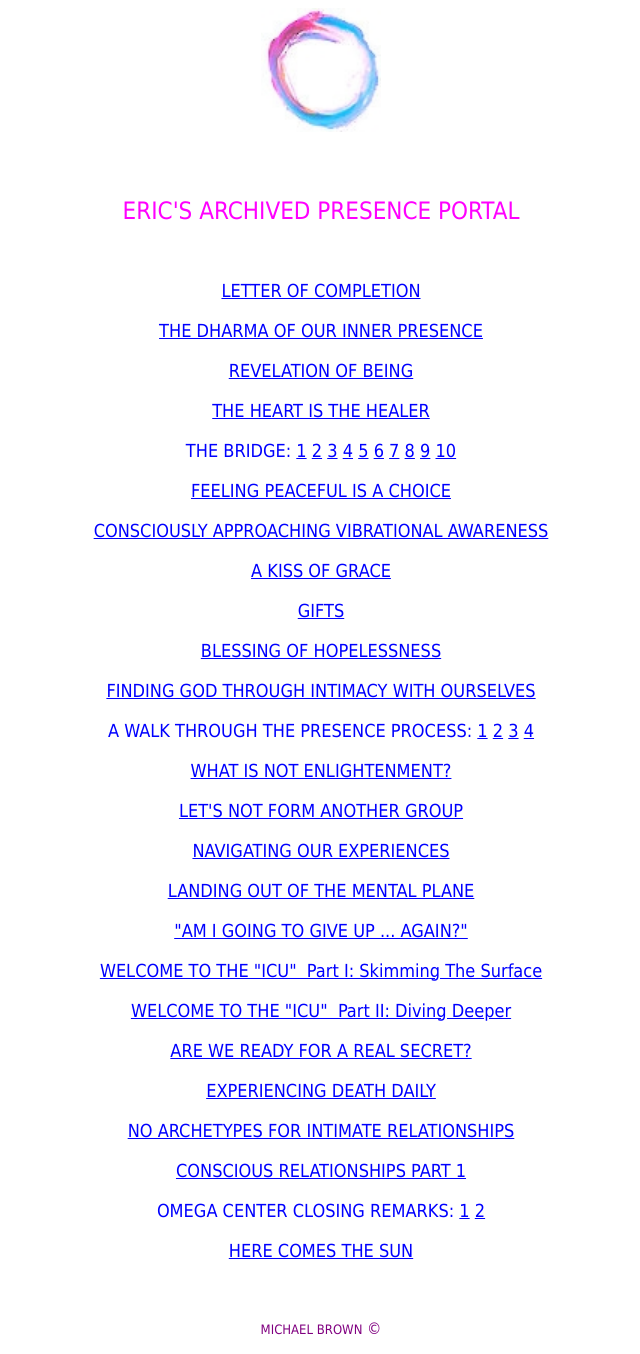
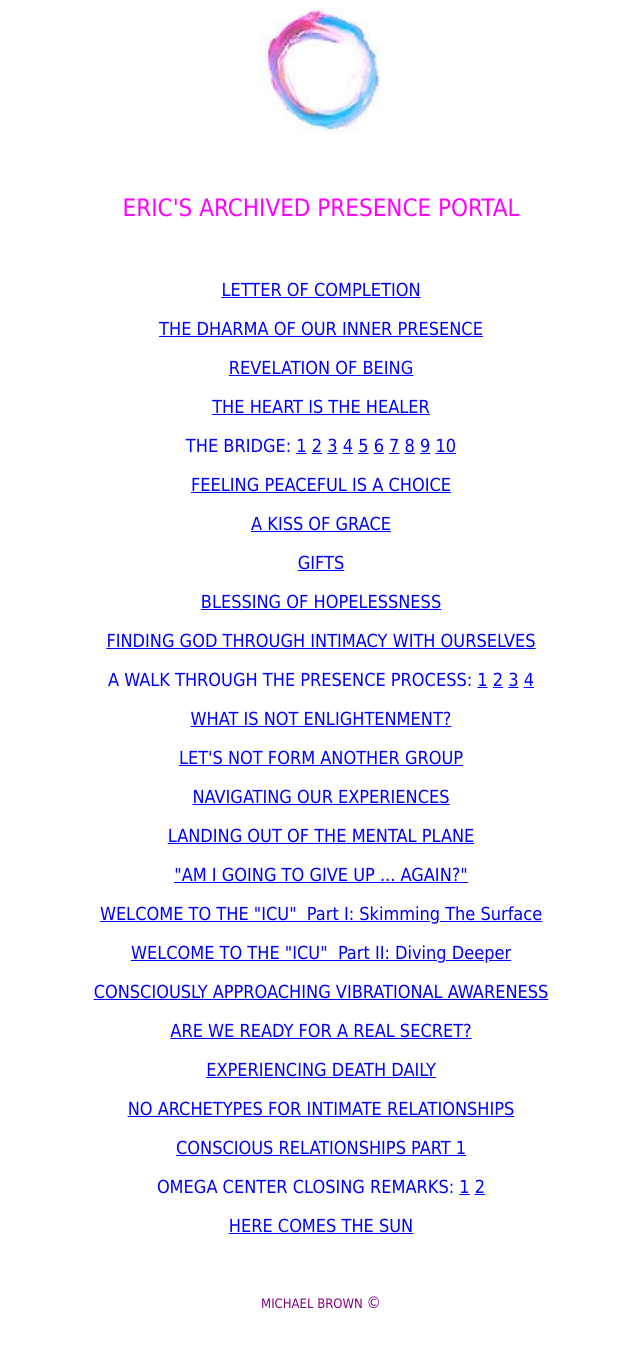
Before and after one commit to eblincow/homepage, a Django app: template blinc/blinc/templates/pp/index.html in a window 1280 px wide. Shown: the whole page, without its empty margins (319-959 px from the left). After the commit the page ends 1309 px from the top, so only its background shows below. Run offline with Django 3.2, Linux system fonts and the light colour scheme; the template is opened without the code that fills it, so the values that code supplies are empty.

Commit message:
Cleaned up index.html code

```diff
--- a/blinc/blinc/templates/pp/index.html
+++ b/blinc/blinc/templates/pp/index.html
@@ -4,151 +4,166 @@
 <!-- created by Eric Blincow, 09/15 -->
 
 <!-- saved from url=(0096)articles_letters.htm -->
-<html><head><meta http-equiv="Content-Type" content="text/html; charset=UTF-8">
+<html>
+<head>
+    <meta http-equiv="Content-Type" content="text/html; charset=UTF-8">
 </head>
+
 <body>
-
-
-
 <style>
     a {
         color: #0000FF;
     }
+
+    p {
+        text-align: center;
+        font-size: 13.5pt;
+    }
+
+    body {
+        font-family: Tahoma, serif;
+        color: blue;
+    }
 </style>
 
-<p class="MsoNormal" align="center" style="text-align:center;line-height:150%">
+<p>
+    <img border="0" src="{% static 'logo_for_header.jpg' %}" width="120" height="124" style="margin-bottom: 3.5%;"></p>
 
-<font face="Tahoma" size="6" color="#0000ff">
-<img border="0" src="{%  static 'logo_for_header.jpg' %}" width="120" height="124" style="margin-bottom: 4%;"></font> </p>
+<p><span style="font-size: 18pt; color: #FF00FF;">ERIC'S ARCHIVED PRESENCE PORTAL</span></p>
 
-<p class="MsoNormal" align="center" style="text-align:center;line-height:150%"><font face="Tahoma" color="#FF00FF" size="5"><span style="text-transform: uppercase">ERIC'S ARCHIVED PRESENCE PORTAL</span></font></p>
-
-<p class="MsoNormal" align="center" style="text-align:center;line-height:150%">&nbsp;</p>
+<p>&nbsp;</p>
 
 
-<div align="center">
-  <p style="line-height: 150%">
-  <span lang="ZH-TW"><font face="Tahoma" color="#0000FF" size="4"><a href="{% static 'pp/letter_of_completion.html' %}">LETTER OF COMPLETION</a></font></span>
-</p></div>
+<p>
+    <a href="{% static 'pp/letter_of_completion.html' %}">LETTER OF COMPLETION</a>
+</p>
 
-<p class="MsoNormal" align="center" style="line-height: 150%"><a href="{% static 'pp/dharma_of_inner_presence.mp3' %}" ><font color="#0000FF" face="Tahoma" size="4">THE DHARMA OF OUR INNER PRESENCE</font></a></p>
+<p><a href="{% static 'pp/dharma_of_inner_presence.mp3' %}">THE
+    DHARMA OF OUR INNER PRESENCE</a></p>
 
-<div align="center">
-  <p style="line-height: 150%">
-  <a href="{% static 'pp/Revelation_of_Being.html' %}" >
-  <font face="Tahoma" color="#0000FF" size="4"> REVELATION OF BEING</font></a>
-</p></div>
-
-<div align="center">
-  <p style="line-height: 150%">
-  <a href="{% static 'pp/heart_is_healer.mp3' %}" >
-  <font face="Tahoma" color="#0000FF" size="4">THE HEART IS THE HEALER</font></a>
-</p></div>
+<p>
+    <a href="{% static 'pp/Revelation_of_Being.html' %}">
+        REVELATION OF BEING</a>
+</p>
 
 
-<div align="center">
-  <p style="line-height: 150%">
-  <span style="color: blue; font-family: Tahoma; font-variant: small-caps"><font size="4">THE BRIDGE:  <a href="{% static 'pp/the_bridge1.mp3' %}">1</a> <a href="{% static 'pp/the_bridge2.mp3' %}">2</a> <a href="{% static 'pp/the_bridge3.mp3' %}">3</a> <a href="{% static 'pp/the_bridge4.mp3' %}">4</a> <a href="{% static 'pp/the_bridge5.mp3' %}">5</a> <a href="{% static 'pp/the_bridge6.mp3' %}">6</a> <a href="{% static 'pp/the_bridge7.mp3' %}">7</a> <a href="{% static 'pp/the_bridge8.mp3' %}">8</a> <a href="{% static 'pp/the_bridge9.mp3' %}">9</a> <a href="{% static 'pp/the_bridge10.mp3' %}">10</a></font></span>
-</p></div>
+<p>
+    <a href="{% static 'pp/heart_is_healer.mp3' %}">THE HEART IS THE HEALER</a>
+</p>
+
+
+<p>
+    THE BRIDGE: <a
+        href="{% static 'pp/the_bridge1.mp3' %}">1</a> <a href="{% static 'pp/the_bridge2.mp3' %}">2</a> <a
+        href="{% static 'pp/the_bridge3.mp3' %}">3</a> <a href="{% static 'pp/the_bridge4.mp3' %}">4</a> <a
+        href="{% static 'pp/the_bridge5.mp3' %}">5</a> <a href="{% static 'pp/the_bridge6.mp3' %}">6</a> <a
+        href="{% static 'pp/the_bridge7.mp3' %}">7</a> <a href="{% static 'pp/the_bridge8.mp3' %}">8</a> <a
+        href="{% static 'pp/the_bridge9.mp3' %}">9</a> <a
+        href="{% static 'pp/the_bridge10.mp3' %}">10</a>
+</p>
+
+
+<p><a href="{% static 'pp/feeling_peaceful.html' %}">FEELING
+    PEACEFUL IS A
+    CHOICE</a>
+</p>
 
 
 
-<div align="center">
-  <p style="line-height: 150%">
-  <span lang="ZH-TW"><font face="Tahoma" color="#0000FF" size="4"><a href="{% static 'pp/feeling_peaceful.html' %}">FEELING PEACEFUL IS A
-  CHOICE</a></font></span>
-</p></div>
-
-<div align="center">
-  <p style="line-height: 150%">
-  <a href="{% static 'pp/Vibrational.html' %}"><font face="Tahoma" color="#0000FF" size="4">CONSCIOUSLY
-  APPROACHING VIBRATIONAL AWARENESS</font></a>
-</p></div>
 
 
-<div align="center">
-  <p style="line-height: 150%">
-  <a href="{% static 'pp/Kiss_of_Grace.html' %}" >
-  <font face="Tahoma" size="4" color="#0000FF">A
-KISS OF GRACE</font>
-  </a>
-</p></div>
-
-<div align="center">
-  <p style="line-height: 150%">
-  <a href="{% static 'pp/Gifts.html' %}" >
-  <font color="#0000FF" size="4" face="Tahoma">GIFTS</font>
-  </a>
-</p></div>
-
-<div align="center">
-  <p style="line-height: 150%">
-  <span style="color: blue; font-family: Tahoma; font-variant: small-caps"><a href="{% static 'pp/blessing_hopelessness.mp3' %}" ><font size="4">BLESSING OF HOPELESSNESS</font></a></span>
-</p></div>
-
-<div align="center">
-  <p style="line-height: 150%">
-  <span style="color: blue; font-family: Tahoma; font-variant: small-caps"><a href="{% static 'pp/finding_god_through_intimacy.mp3' %}" ><font size="4">FINDING GOD THROUGH INTIMACY WITH OURSELVES</font></a></span>
-</p></div>
-
-<div align="center">
-  <p style="line-height: 150%">
-  <span style="color: blue; font-family: Tahoma; font-variant: small-caps"><font size="4">A WALK THROUGH THE PRESENCE PROCESS:  <a href="{% static 'pp/walk_through_presence_process1.mp3' %}">1</a> <a href="{% static 'pp/walk_through_presence_process2.mp3' %}">2</a> <a href="{% static 'pp/walk_through_presence_process3.mp3' %}">3</a> <a href="{% static 'pp/walk_through_presence_process4.mp3' %}">4</a> </font></span>
-</p></div>
+<p>
+    <a href="{% static 'pp/Kiss_of_Grace.html' %}">
+        A
+        KISS OF GRACE
+    </a>
+</p>
 
 
-
-<p class="MsoNormal" align="center" style="line-height: 150%"><a href="{% static 'pp/What_Not_Enlightenment.html' %}" ><font color="#0000FF" face="Tahoma" size="4">WHAT
-IS NOT ENLIGHTENMENT?</font></a></p>
-
-<p class="MsoNormal" align="center" style="line-height: 150%"><a href="{% static 'pp/Not_Another_Group.html' %}" ><font color="#0000FF" face="Tahoma" size="4">LET'S
-NOT FORM ANOTHER GROUP</font></a></p>
-
-<p class="MsoNormal" align="center" style="line-height: 150%"><a href="{% static 'pp/navigating.html' %}" ><font size="4" face="Tahoma" color="#0000FF">NAVIGATING
-OUR EXPERIENCES</font></a></p>
-
-<p class="MsoNormal" align="center" style="line-height: 150%"><a href="{% static 'pp/Mental_Plane.html' %}" ><font face="Tahoma" color="#0000ff" size="4">LANDING
-OUT OF THE MENTAL PLANE</font></a></p>
-
-<p class="MsoNormal" align="center" style="line-height: 150%"><a href="{% static 'pp/give_up.html' %}" ><font size="4" face="Tahoma" color="#0000FF">"AM
-I GOING TO GIVE UP ... AGAIN?"</font></a></p>
+<p>
+    <a href="{% static 'pp/Gifts.html' %}">
+        GIFTS
+    </a>
+</p>
 
 
-<p class="MsoNormal" align="center" style="line-height: 150%"><a href="{% static 'pp/ICU1.html' %}" ><font face="Tahoma" size="4" color="#0000FF">WELCOME
-  TO THE "ICU"&nbsp; Part I: Skimming The Surface</font></a></p>
+<p>
+    <a href="{% static 'pp/blessing_hopelessness.mp3' %}">BLESSING OF
+        HOPELESSNESS</a>
+</p>
 
-<p class="MsoNormal" align="center" style="line-height: 150%"><a href="{% static 'pp/ICU2.html' %}" ><font color="#0000FF" face="Tahoma" size="4">WELCOME
-  TO THE "ICU"&nbsp; Part II: Diving Deeper</font>
+
+<p>
+    <a href="{% static 'pp/finding_god_through_intimacy.mp3' %}">FINDING GOD THROUGH INTIMACY
+        WITH OURSELVES</a>
+</p>
+
+
+<p>
+    A WALK THROUGH THE
+    PRESENCE PROCESS: <a href="{% static 'pp/walk_through_presence_process1.mp3' %}">1</a> <a
+        href="{% static 'pp/walk_through_presence_process2.mp3' %}">2</a> <a
+        href="{% static 'pp/walk_through_presence_process3.mp3' %}">3</a> <a
+        href="{% static 'pp/walk_through_presence_process4.mp3' %}">4</a>
+</p>
+
+
+<p><a href="{% static 'pp/What_Not_Enlightenment.html' %}">WHAT
+    IS NOT ENLIGHTENMENT?</a></p>
+
+<p><a href="{% static 'pp/Not_Another_Group.html' %}">LET'S
+    NOT FORM ANOTHER GROUP</a></p>
+
+<p><a href="{% static 'pp/navigating.html' %}">NAVIGATING
+    OUR EXPERIENCES</a></p>
+
+<p><a href="{% static 'pp/Mental_Plane.html' %}">LANDING
+    OUT OF THE MENTAL PLANE</a></p>
+
+<p><a href="{% static 'pp/give_up.html' %}">"AM
+    I GOING TO GIVE UP ... AGAIN?"</a></p>
+
+
+<p><a href="{% static 'pp/ICU1.html' %}">WELCOME
+    TO THE "ICU"&nbsp; Part I: Skimming The Surface</a></p>
+
+<p><a href="{% static 'pp/ICU2.html' %}">WELCOME
+    TO THE "ICU"&nbsp; Part II: Diving Deeper
 </a>
 </p>
 
-<p class="MsoNormal" align="center" style="line-height: 150%"><a href="{% static 'pp/Ready_For_A_Real_Secret.html' %}" ><font size="4" face="Tahoma" color="#0000FF">ARE&nbsp;WE
-READY FOR A REAL SECRET?</font></a></p>
-
-<p class="MsoNormal" align="center" style="line-height: 150%"><a href="{% static 'pp/death.html' %}" ><font color="#0000FF" face="Tahoma" size="4">EXPERIENCING
-DEATH DAILY</font></a></p>
-
-<p class="MsoNormal" align="center" style="line-height: 150%"><a href="{% static 'pp/No_Archetypes_Intimacy.html' %}" ><font color="#0000FF" face="Tahoma" size="4">NO
-ARCHETYPES FOR INTIMATE RELATIONSHIPS</font></a></p>
-
-<p class="MsoNormal" align="center" style="line-height: 150%"><a href="{% static 'pp/conscious_relationships1.html' %}" ><font color="#0000FF" face="Tahoma" size="4">CONSCIOUS
-RELATIONSHIPS PART 1</font></a></p>
-
-<!-- sound files -->
-
-<p class="MsoNormal" align="center" style="line-height: 150%"><font color="#0000FF" face="Tahoma" size="4">OMEGA CENTER CLOSING REMARKS: <a href="{% static 'pp/omega_1.mp3' %}" >1</a> <a href="{% static 'pp/omega_2.mp3' %}">2</a></font></p>
+<p>
+    <a href="{% static 'pp/Vibrational.html' %}">CONSCIOUSLY
+        APPROACHING VIBRATIONAL AWARENESS</a>
+</p>
 
 
-<p class="MsoNormal" align="center" style="line-height: 150%"><a href="{% static 'pp/here_comes_sun.html' %}" ><font color="#0000FF" size="4" face="Tahoma">HERE
-COMES THE SUN</font></a></p>
+<p><a href="{% static 'pp/Ready_For_A_Real_Secret.html' %}">ARE WE
+    READY FOR A REAL SECRET?</a></p>
 
-<p class="MsoNormal" align="center" style="line-height: 150%">&nbsp;</p>
+<p><a href="{% static 'pp/death.html' %}">EXPERIENCING
+    DEATH DAILY</a></p>
 
-<p align="CENTER"><font face="Tahoma" color="#800080"><span lang="FR" style="background-color: white; background-repeat: repeat; background-attachment: scroll; text-transform: uppercase; background-position: 0% 50%"><font size="2">Michael
-Brown</font> <font size="3">©</font></span>
-</font>
+<p><a href="{% static 'pp/No_Archetypes_Intimacy.html' %}">NO
+    ARCHETYPES FOR INTIMATE RELATIONSHIPS</a></p>
 
-</body></html>
+<p><a href="{% static 'pp/conscious_relationships1.html' %}">CONSCIOUS
+    RELATIONSHIPS PART 1</a></p>
+
+<p>OMEGA CENTER CLOSING REMARKS: <a
+        href="{% static 'pp/omega_1.mp3' %}">1</a> <a href="{% static 'pp/omega_2.mp3' %}">2</a></p>
+
+
+<p><a href="{% static 'pp/here_comes_sun.html' %}">HERE COMES THE SUN</a></p>
+
+<p>&nbsp;</p>
+
+<p><font face="Tahoma" color="#800080"><span style="background-color: white; background-repeat: repeat; background-attachment: scroll; text-transform: uppercase; background-position: 0% 50%"><font
+        size="2">Michael
+    Brown </font></span><font size="3">©</font></font>
+
+</body>
+</html>
 
 
 <!-- I started reading TPP in July '10, and created this website as a labor of love to the
```
